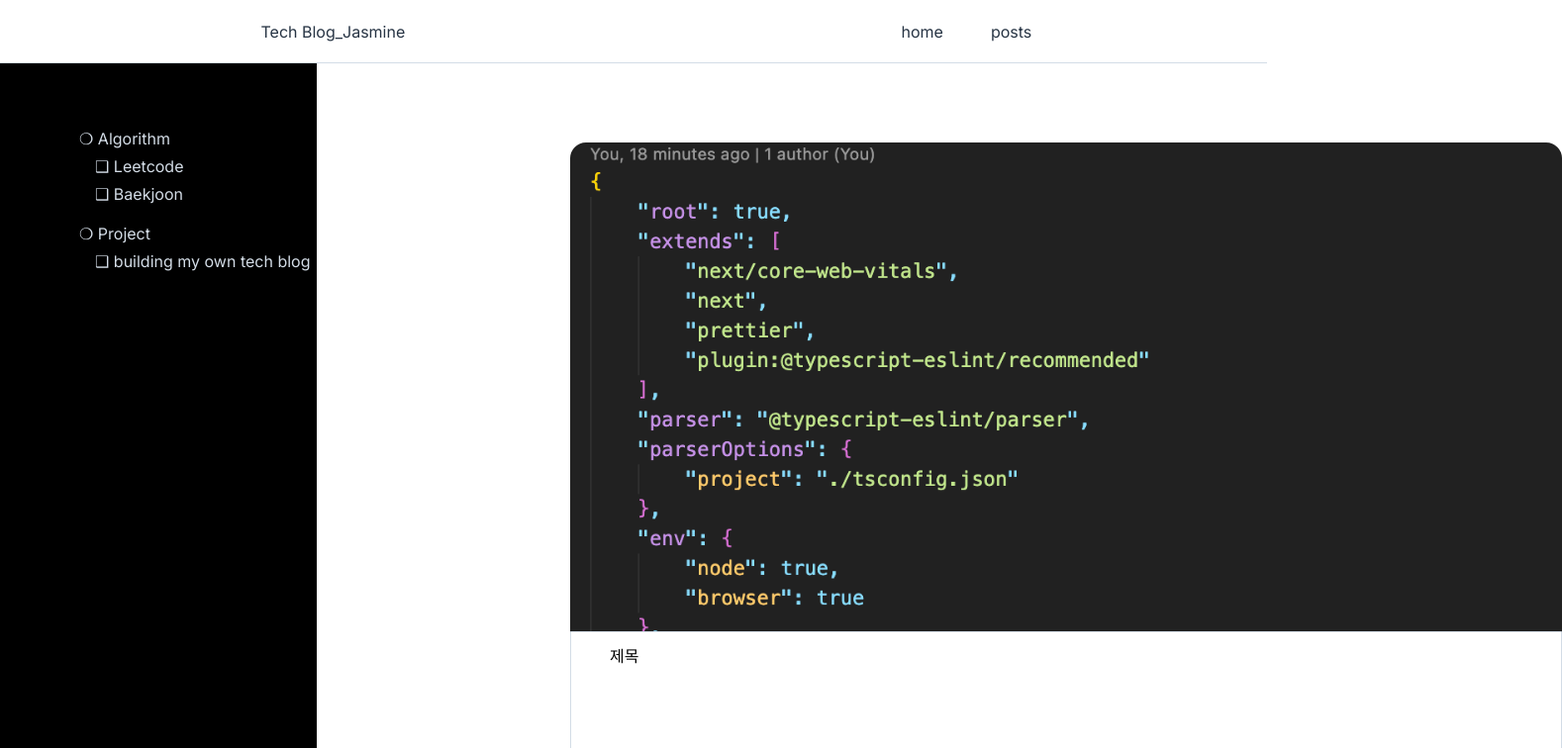
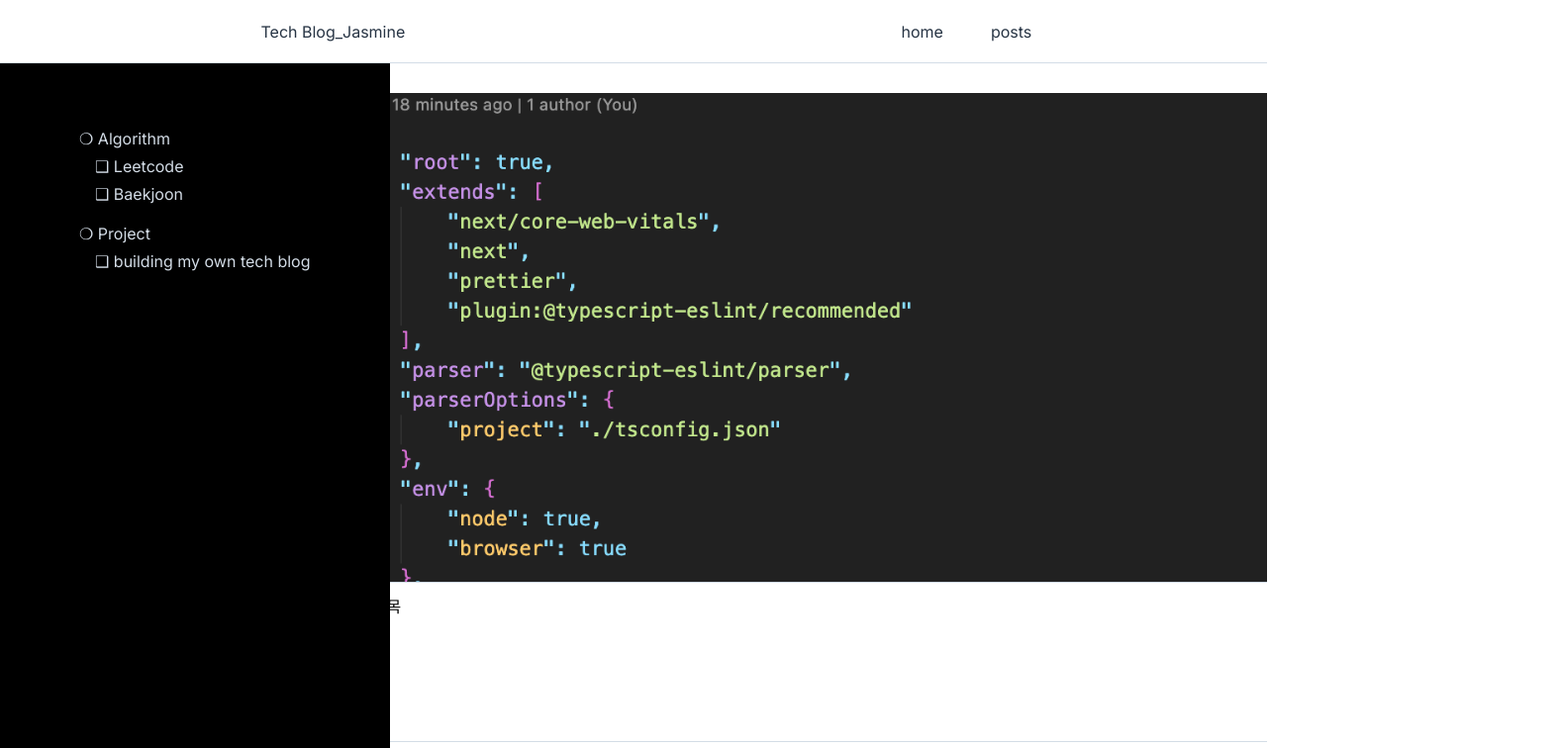
Before and after one commit to minsun0714/techblog_eng_ver, a Next.js app: page /posts in a window 1280 px wide. Shown: the top 756 px of the page at 99% size, 1578 px wide, since content can reach past the window. Built offline with nearby package versions, Linux system fonts and the light colour scheme.

Commit message:
💄 posts 페이지의 카드가 영역 내 중앙 정렬되도록 스타일 조정

```diff
--- a/src/app/posts/layout.tsx
+++ b/src/app/posts/layout.tsx
@@ -10,10 +10,12 @@ const RecentPostsLayout = async ({
 	const menuData = Object.entries(data);
 
 	return (
-		<section className="flex flex-row">
+		<div className="flex h-screen flex-row">
 			<SideBar menuData={menuData} />
-			{children}
-		</section>
+			<main className="flex w-full flex-col items-center justify-center overflow-y-scroll pt-[700px]">
+				{children}
+			</main>
+		</div>
 	);
 };
 export default RecentPostsLayout;
--- a/src/app/posts/page.tsx
+++ b/src/app/posts/page.tsx
@@ -4,13 +4,14 @@ import DummyImg from 'public/dummyImg.png';
 
 const PostsPage = () => {
 	return (
-		<main className="ml-64 flex min-h-screen flex-col items-end justify-center pt-80">
-			<ul className="flex flex-col">
-				<li className="py-[300px]">
-					<Card isBig={true} imgUrl={DummyImg} title="제목" />
-				</li>
-			</ul>
-		</main>
+		<ul className="flex flex-col items-center justify-center">
+			<li className="pt-[550px]">
+				<Card isBig={true} imgUrl={DummyImg} title="제목" />
+			</li>
+			<li className="pt-[550px]">
+				<Card isBig={true} imgUrl={DummyImg} title="제목" />
+			</li>
+		</ul>
 	);
 };
 
--- a/src/components/SideBar.tsx
+++ b/src/components/SideBar.tsx
@@ -8,7 +8,7 @@ export type SideBarProps = {
 
 const SideBar = ({ menuData }: SideBarProps) => {
 	return (
-		<aside className="flex h-screen min-w-80 flex-col overflow-y-scroll whitespace-nowrap bg-black text-gray-light">
+		<aside className="w-100 sticky flex flex-col whitespace-nowrap bg-black text-gray-light">
 			<ul className="mx-20 my-28">
 				{menuData.map(([menu, subMenuList]: MenuDataTuple, i: number) => {
 					return (
```
